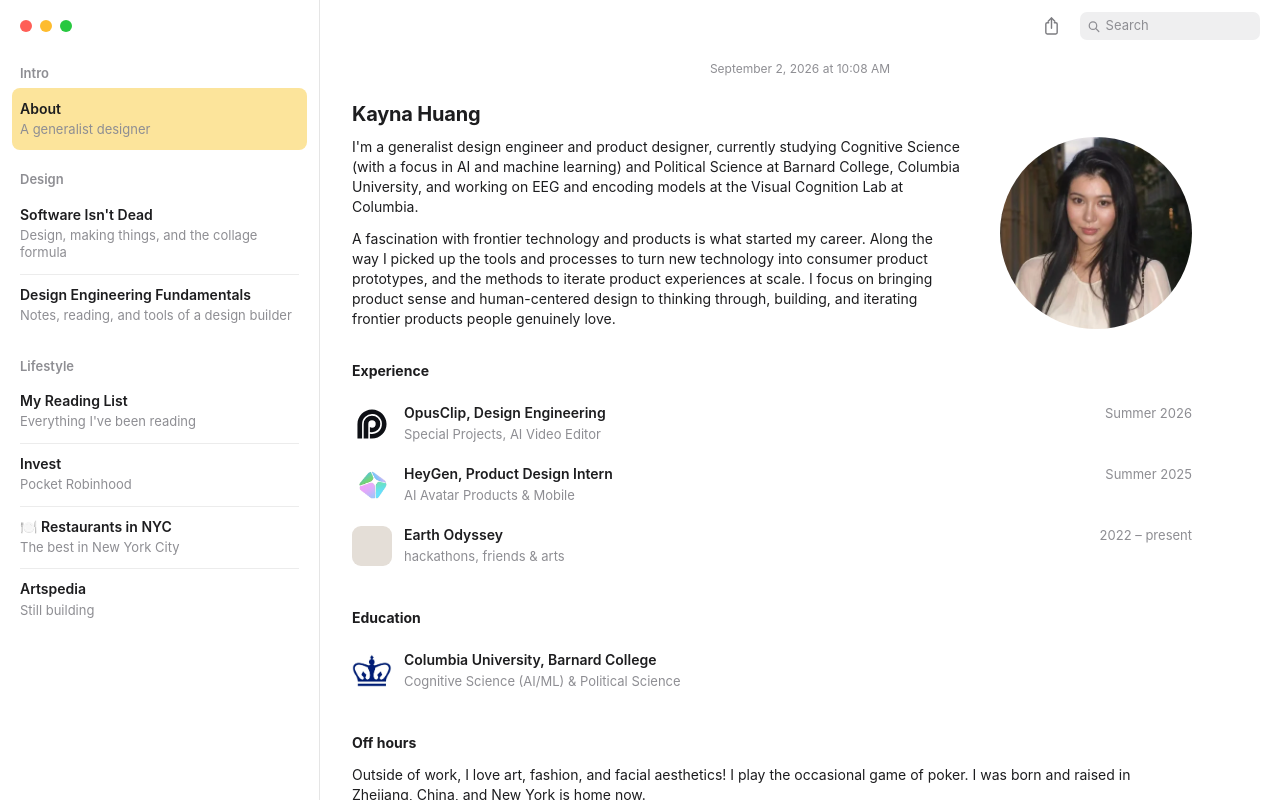
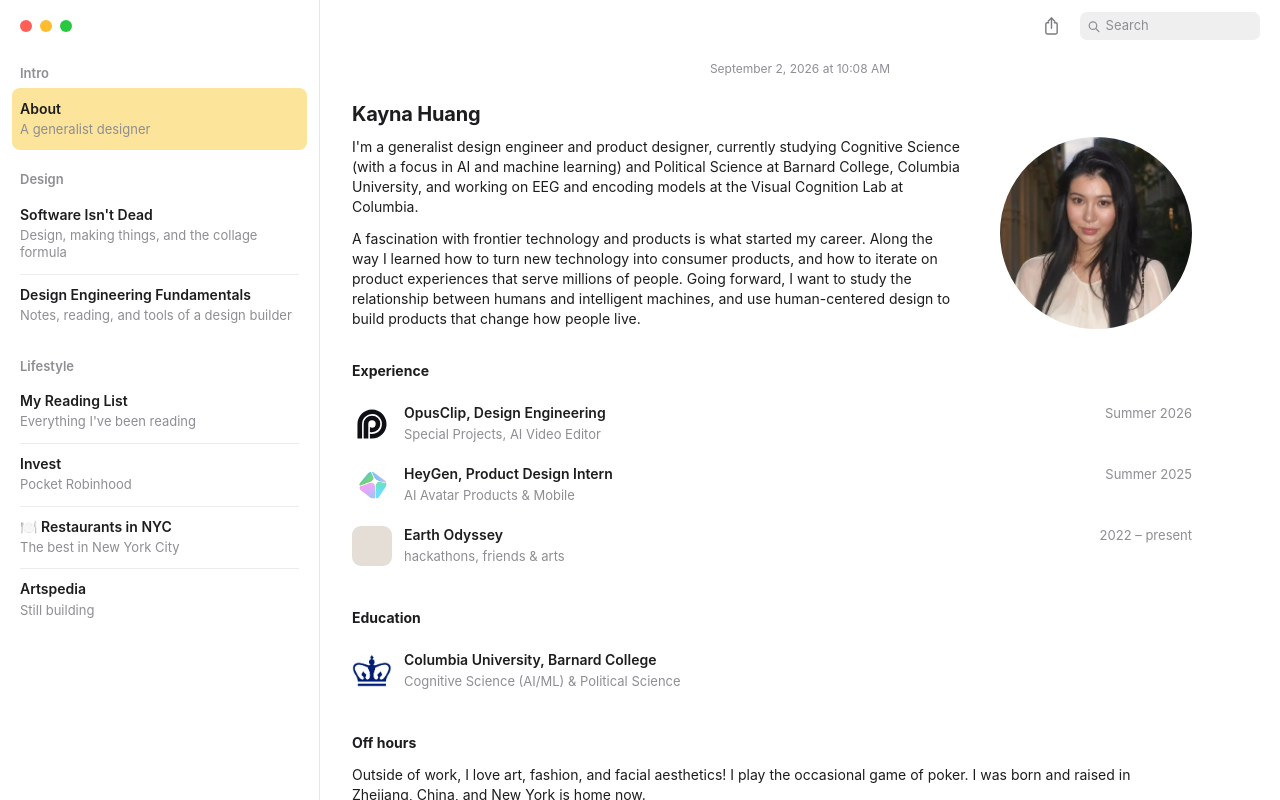
Before and after one commit to kayna-xyz/Portfolio-, a Next.js app: page /about in a window 1280 px wide. Built offline with nearby package versions, Linux system fonts and the light colour scheme; a web font is replaced by a local one.

Commit message:
KyNotes about: reword the career paragraph
Co-Authored-By: Claude Fable 5.1 <noreply@anthropic.com>
Claude-Session: https://claude.ai/code/session_01EsVTXdpKEkM5WSmSzsAxux

```diff
--- a/app/kynotes/kaynote-app.tsx
+++ b/app/kynotes/kaynote-app.tsx
@@ -971,7 +971,7 @@ const ALL_SECTIONS: Section[] = [
         snippet: "A generalist designer",
         date: "September 2, 2026 at 10:08 AM",
         searchText:
-          "about me kayna huang generalist design engineer product designer cognitive science AI ML machine learning barnard columbia EEG encoding models visual cognition lab frontier technology consumer product prototypes human-centered design experience opusclip design engineering special projects ai video editor heygen product design intern ai avatar products mobile earth odyssey adventurex hackathon investing friends education political science economics art facial aesthetics fashion poker zhejiang new york startups entrepreneur reach me email kh3443 on X",
+          "about me kayna huang generalist design engineer product designer cognitive science AI ML machine learning barnard columbia EEG encoding models visual cognition lab frontier technology consumer products intelligent machines human-centered design experience opusclip design engineering special projects ai video editor heygen product design intern ai avatar products mobile earth odyssey adventurex hackathon investing friends education political science economics art facial aesthetics fashion poker zhejiang new york startups entrepreneur reach me email kh3443 on X",
         body: (
           <>
             <IntroWithAvatar>
@@ -983,10 +983,11 @@ const ALL_SECTIONS: Section[] = [
               </p>
               <p>
                 A fascination with frontier technology and products is what started my career.
-                Along the way I picked up the tools and processes to turn new technology into
-                consumer product prototypes, and the methods to iterate product experiences at
-                scale. I focus on bringing product sense and human-centered design to thinking
-                through, building, and iterating frontier products people genuinely love.
+                Along the way I learned how to turn new technology into consumer products, and
+                how to iterate on product experiences that serve millions of people. Going
+                forward, I want to study the relationship between humans and intelligent
+                machines, and use human-centered design to build products that change how
+                people live.
               </p>
             </IntroWithAvatar>
             <p className="kn-subhead">Experience</p>
```
